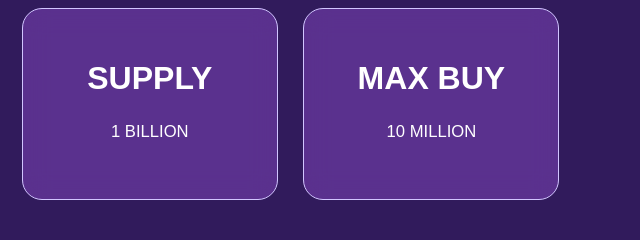
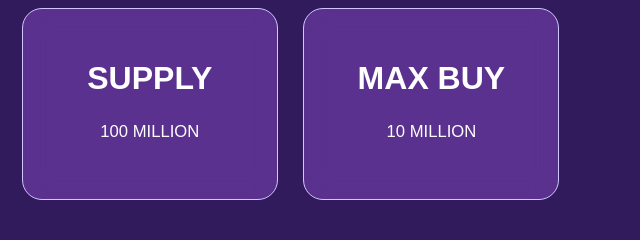
Before and after one commit to poluter/dionecat, a plain HTML site: page index.html in a window 1280 px wide. Shown: the part 1740-1980 px from the top of the page, 631-1271 px from the left. Drawn offline with nearby package versions, Linux system fonts and the light colour scheme; a script that the page names is missing.

Commit message:
Update index.html

```diff
--- a/index.html
+++ b/index.html
@@ -57,7 +57,7 @@
       </div>
       <div class="div-block-178">
         <div class="text-block-36 fefef">SUPPLY</div>
-        <div class="text-block-36 gggg grgr">1 BILLION</div>
+        <div class="text-block-36 gggg grgr">100 MILLION</div>
       </div>
       <div class="div-block-178">
         <div class="text-block-36 fefef">MAX BUY<br></div>
```
